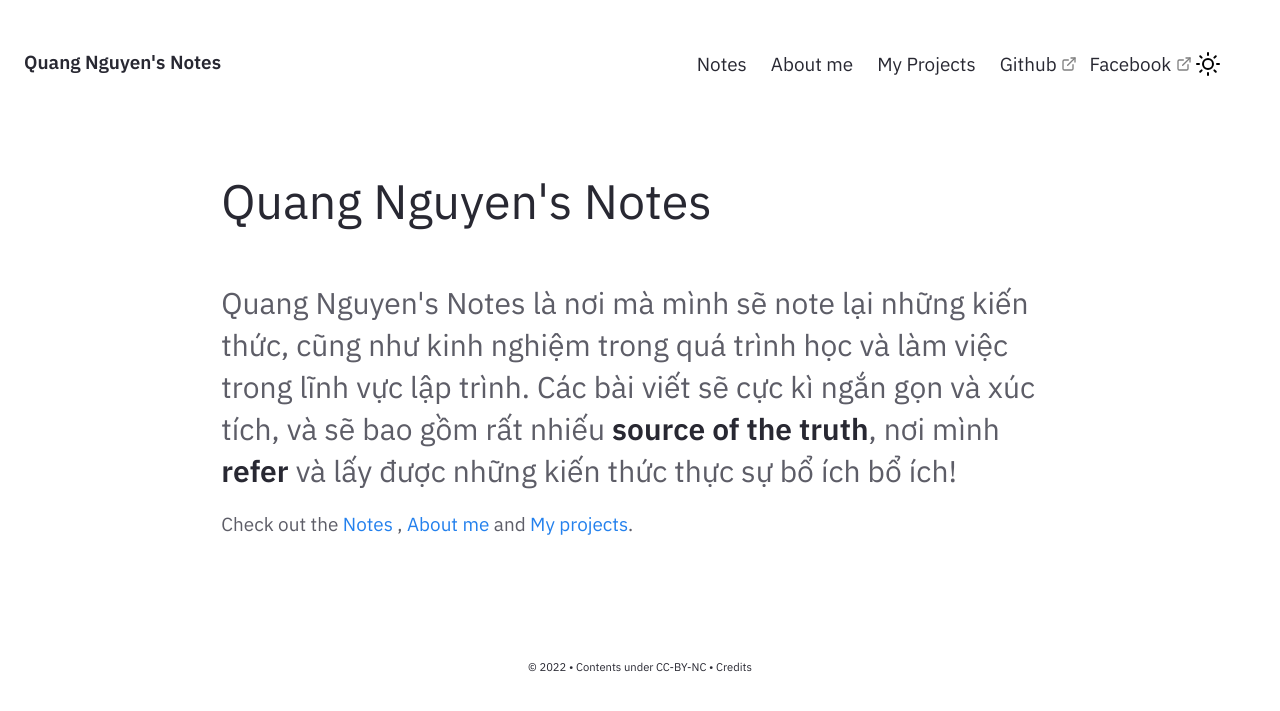
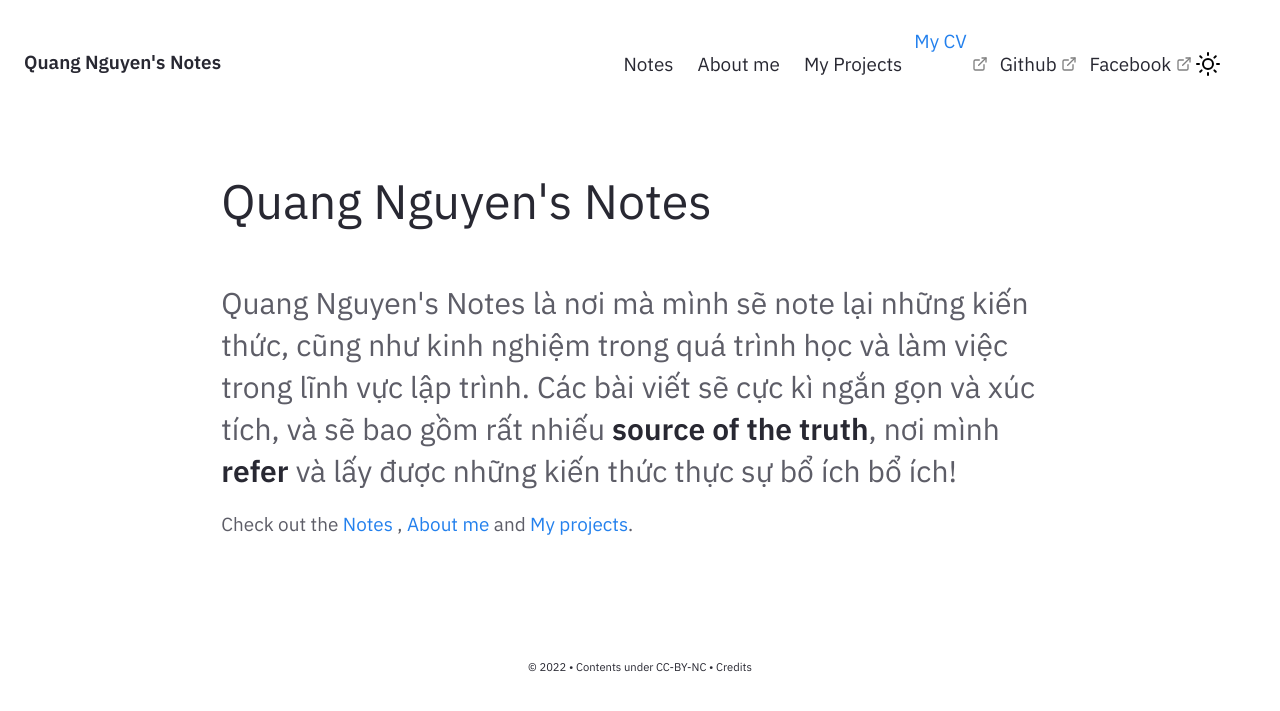
Before and after one commit to quangnguyen0698vn/quangnguyen0698vn.github.io, a Jekyll site: the page built from pages/index.md, in a window 1280 px wide. Shown: the top 711 px of the page. Built offline with Jekyll 4.4.1, drawn with Linux system fonts in a browser that asks for light colours.

Commit message:
add my cv

```diff
--- a/_includes/Nav.html
+++ b/_includes/Nav.html
@@ -63,6 +63,7 @@
       <a href="../note/my-projects" class="navbar-item">
         My Projects
       </a>
+      <a href="https://www.topcv.vn/xem-cv/VAwNBAEIVlFfAwUFUgUBBwZSXV0BAFYCBFYBCQaaec">My CV</a>
       <a href="https://github.com/quangnguyen0698vn?tab=repositories" target="_blank" class="navbar-item">
         Github
       </a>
```
